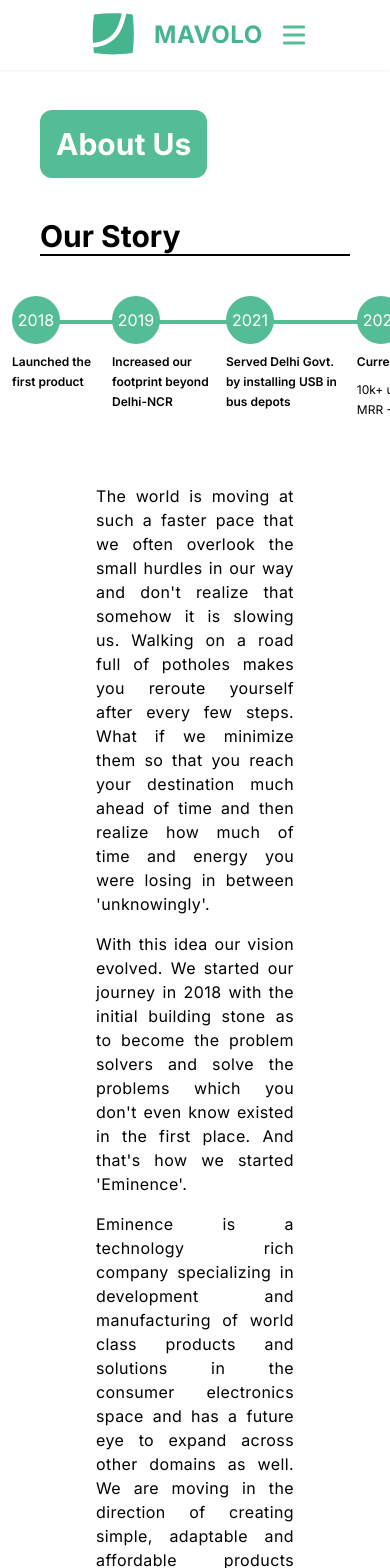
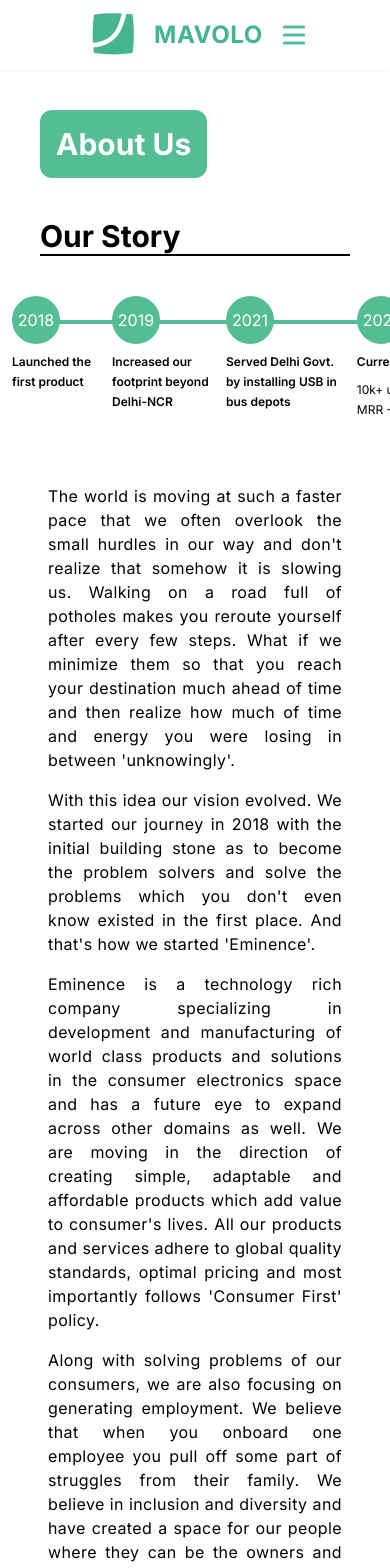
Before and after one commit to admin0717/mavolo_website, a Next.js app: page /about-us in a window 390 px wide. Shown: the top 1568 px of the page. Built offline with nearby package versions, Linux system fonts and the light colour scheme.

Commit message:
timeline added

```diff
--- a/pages/about-us.tsx
+++ b/pages/about-us.tsx
@@ -10,7 +10,7 @@ const AboutUs: NextPage = () => {
         Our Story
       </div>
       <TimelineComponent />
-      <div className="mx-24 my-8 flex flex-col items-start justify-center space-y-4 font-Inter font-normal tracking-wide leading-6 text-justify">
+      <div className="lg:mx-24 mx-12 my-8 flex flex-col items-start justify-center space-y-4 font-Inter font-normal tracking-wide leading-6 text-justify">
         <p>
           The world is moving at such a faster pace that we often overlook the
           small hurdles in our way and don&#39;t realize that somehow it is
@@ -49,7 +49,7 @@ const AboutUs: NextPage = () => {
       <div className=" lg:mx-24  text-start font-bold  text-3xl border-b-2 mx-10 capitalize">
         About Mavolo
       </div>
-      <div className="mx-24 my-8 flex flex-col items-start justify-center space-y-4 font-Inter font-normal tracking-wide leading-6 text-justify">
+      <div className="lg:mx-24 mx-12 my-8 flex flex-col items-start justify-center space-y-4 font-Inter font-normal tracking-wide leading-6 text-justify">
         <p>
           Mavolo by Eminence is one of the fastest growing B2B consumer
           electronics marketplace designing products for manufacturers,
@@ -77,7 +77,7 @@ const AboutUs: NextPage = () => {
       <div className=" lg:mx-24  text-start font-bold  text-3xl border-b-2 mx-10 capitalize">
         Our Vision
       </div>
-      <div className="mx-24 my-8 flex flex-col items-start justify-center space-y-4 font-Inter font-normal tracking-wide leading-6 text-justify">
+      <div className="lg:mx-24 mx-12 my-8 flex flex-col items-start justify-center space-y-4 font-Inter font-normal tracking-wide leading-6 text-justify">
         <p>
           For today&#39;s world, charging and access to the internet are
           fundamental needs. We cannot imagine our day without powering our
```
